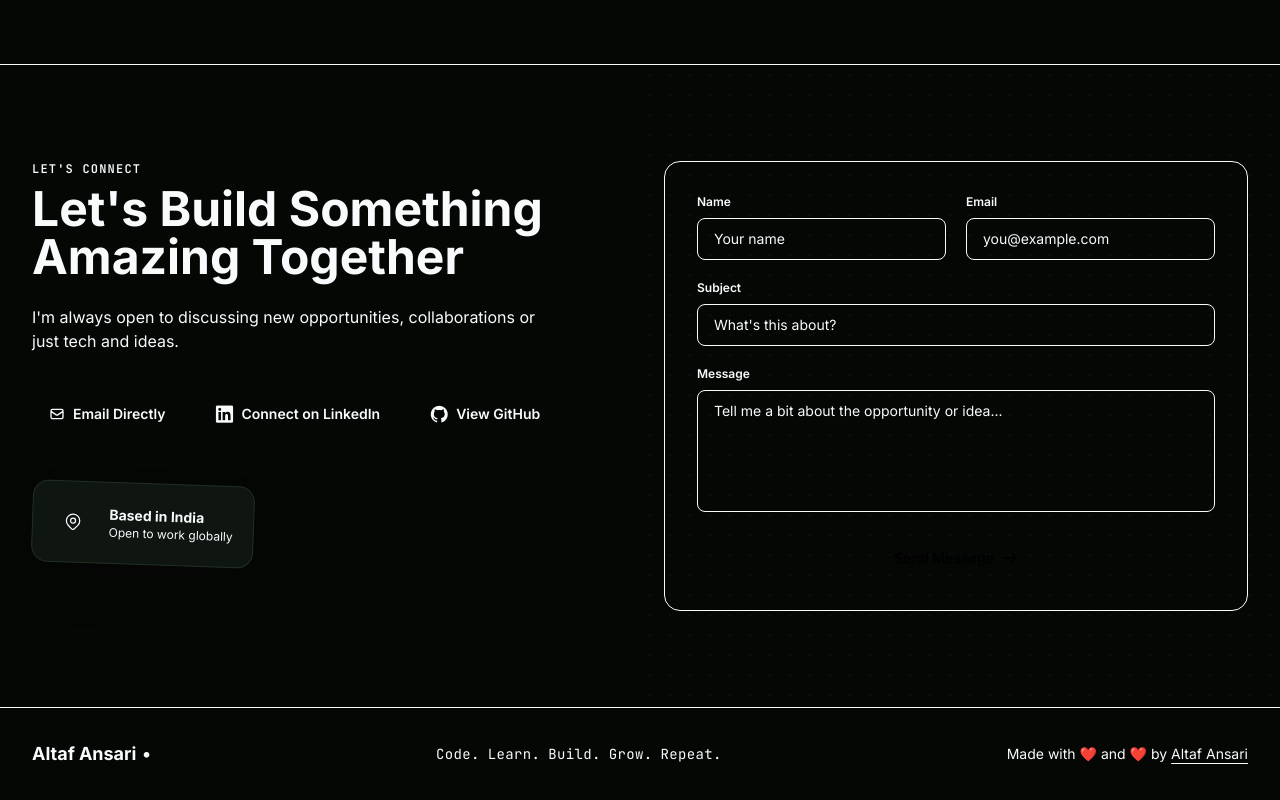
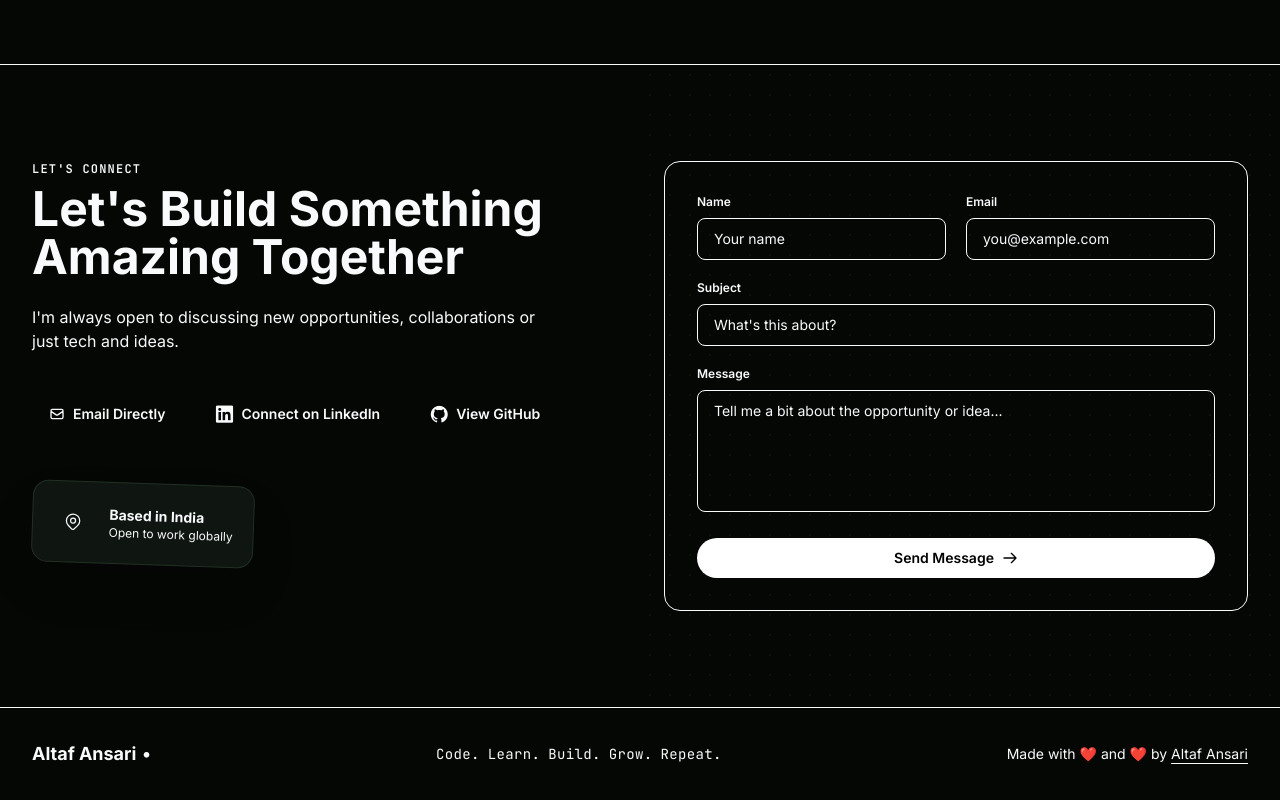
Before and after one commit to ALTAF-ANSARI/My-Portfolio-Website, a Next.js app: page / in a window 1280 px wide. Shown: the part 3392-4192 px from the top of the page. Built offline with nearby package versions, Linux system fonts and the light colour scheme; no server answers.

Commit message:
Fix contact submit button visibility

```diff
--- a/src/components/Contact.jsx
+++ b/src/components/Contact.jsx
@@ -151,7 +151,7 @@ export default function Contact() {
                 />
               </div>
 
-              <button type="submit" disabled={submitting} className="btn-primary w-full disabled:opacity-60 disabled:cursor-not-allowed">
+              <button type="submit" disabled={submitting} className="btn-secondary w-full disabled:opacity-60 disabled:cursor-not-allowed">
                 {submitting ? "Sending..." : "Send Message"}
                 {!submitting && (
                   <svg className="w-4 h-4" fill="none" viewBox="0 0 24 24" stroke="currentColor">
```
